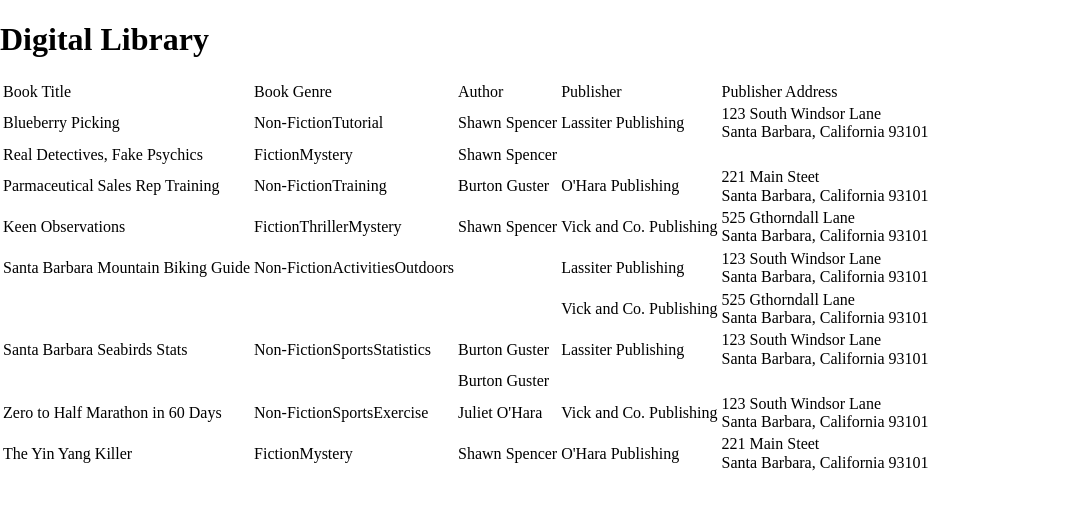
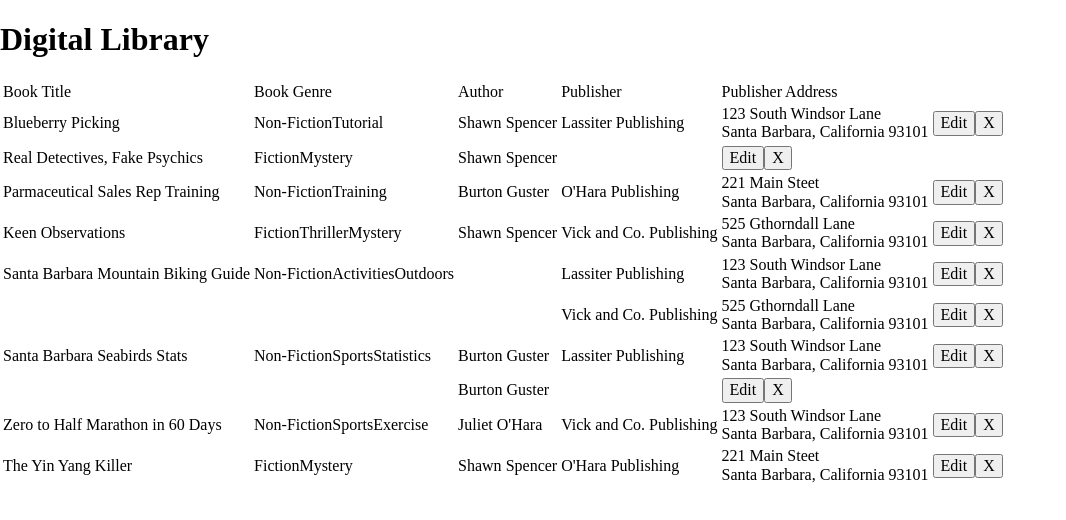
Before and after one commit to dkersten/centivo-fe-callenge, a React (Vite) app: page / in a window 1280 px wide. Shown: the top 520 px of the page, without its empty margins (0-1066 px from the left). Built offline with nearby package versions, Linux system fonts and the light colour scheme.

Commit message:
added functionality to delete library items

```diff
--- a/src/Components/LibraryItemRow.js
+++ b/src/Components/LibraryItemRow.js
@@ -24,6 +24,14 @@ const LibraryItemRow = (props) => {
     }
   };
 
+  const deleteItem = (e) => {
+    const el = e.target.parentNode;
+    const id = el.dataset.itemId;
+
+    // callback function to delete item from data
+    props.delete(id);
+  };
+
   return (
     <tr id={props.id}>
       <td>{props.bookTitle}</td>
@@ -33,6 +41,22 @@ const LibraryItemRow = (props) => {
       </td>
       <td>{props.publisherName}</td>
       {renderPublisherAddress()}
+      <td data-item-id={props.id}>
+        <button
+          aria-label="Edit item"
+          className="btn btn-edit"
+          data-item-id={props.id}
+        >
+          Edit
+        </button>
+        <button
+          aria-label="Remove item"
+          className="btn btn-remove"
+          onClick={deleteItem}
+        >
+          X
+        </button>
+      </td>
     </tr>
   );
 };
--- a/src/Containers/LibraryContainer.js
+++ b/src/Containers/LibraryContainer.js
@@ -6,11 +6,12 @@ const LibraryContainer = () => {
   const [libraryItems, setLibraryItems] = useState([]);
 
   useEffect(() => {
-    requestPets();
+    getLibraryItems();
   }, []); // eslint-disable-line react-hooks/exhaustive-deps
 
-  async function requestPets() {
-    // const res = await fetch(`http://mockupurl/petslibraryItems`);
+  async function getLibraryItems() {
+    // mockup api call to get all library items
+    // const res = await fetch(`http://mockupurl/libraryItems`);
     // const json = await res.json();
     // setLibraryItems(json.items);
 
@@ -19,8 +20,24 @@ const LibraryContainer = () => {
 
   const renderLibraryItems = () => {
     return libraryItems.map((item) => (
-      <LibraryItemRow key={item.id} {...item} />
+      <LibraryItemRow key={item.id} delete={deleteItem} {...item} />
     ));
+  };
+
+  const deleteItem = (id) => {
+    // mock api call to delete item
+    // fetch(`http://mockupurl/libraryItems/${id}`, {
+    //   method: "DELETE",
+    //   headers: {
+    //     "Content-Type": "application/json",
+    //     Accept: "application/json",
+    //   },
+    // })
+    //   .then((resp) => resp.json())
+
+    // update rendered list without item
+    const filteredArr = libraryItems.filter((item) => item.id !== id);
+    setLibraryItems(filteredArr);
   };
 
   return (
@@ -36,6 +53,7 @@ const LibraryContainer = () => {
               <td>Author</td>
               <td>Publisher</td>
               <td>Publisher Address</td>
+              <td></td>
             </tr>
           </thead>
           <tbody>{renderLibraryItems()}</tbody>
```
